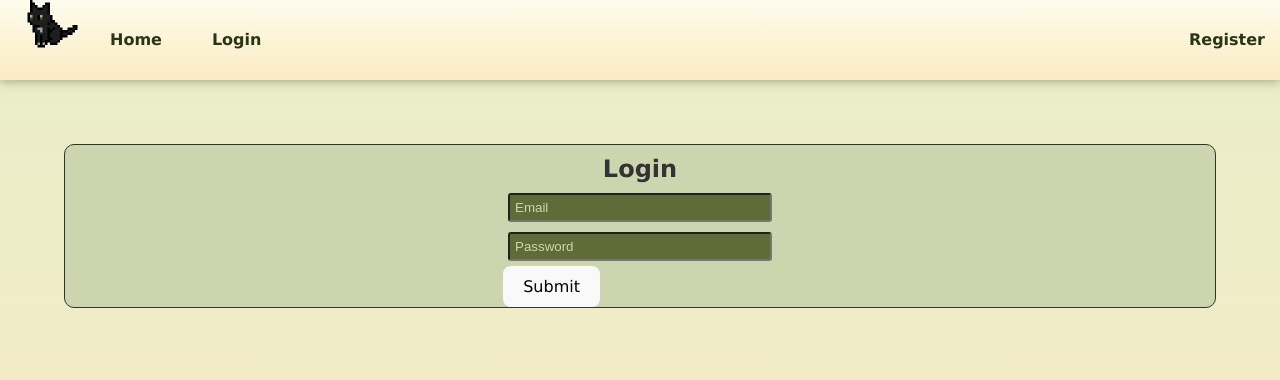
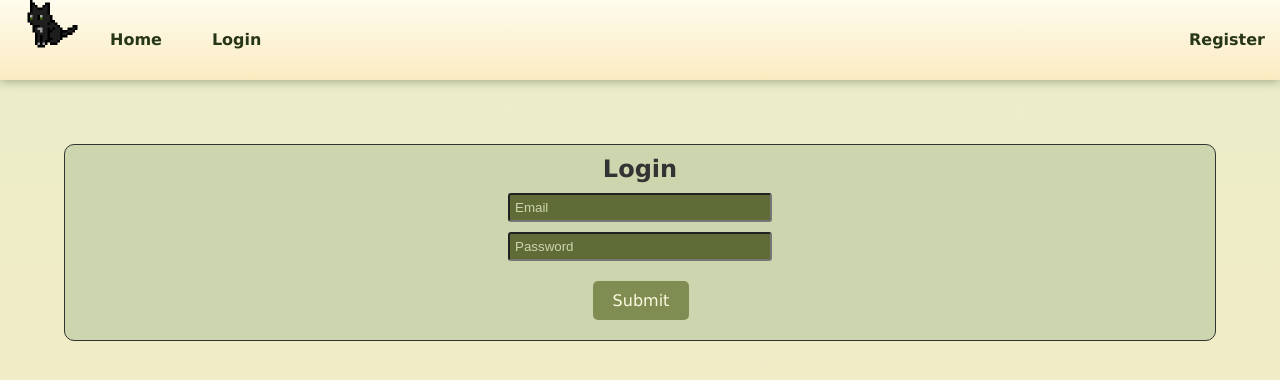
Before and after one commit to margonautix/yarnia.CAPSTONE, a React (Vite) app in the folder yarnia-project/: page /login in a window 1280 px wide. Shown: the top 380 px of the page. Built offline with nearby package versions, Linux system fonts and the light colour scheme.

Commit message:
login button

```diff
--- a/yarnia-project/src/App.css
+++ b/yarnia-project/src/App.css
@@ -120,6 +120,18 @@
   color: #ccd5ae;
 }
 
+.login button {
+  background-color: #7f8d52; /* Deep green for button */
+  color: #fefae0; /* Light cream text color */
+  font-size: 1em;
+  border: none;
+  border-radius: 5px;
+  cursor: pointer;
+  transition: background 0.3s, transform 0.2s;
+  margin-left: 33%;
+  margin-top: 15px;
+  margin-bottom: 20px;
+}
 /* Home Page/All Stories */
 /* General Styles */
 body {
@@ -562,6 +574,7 @@ html {
   border-radius: 5px;
   cursor: pointer;
   transition: background 0.3s, transform 0.2s;
+  margin-left: 25%;
 }
 
 .bookmark-card button:hover {
```
